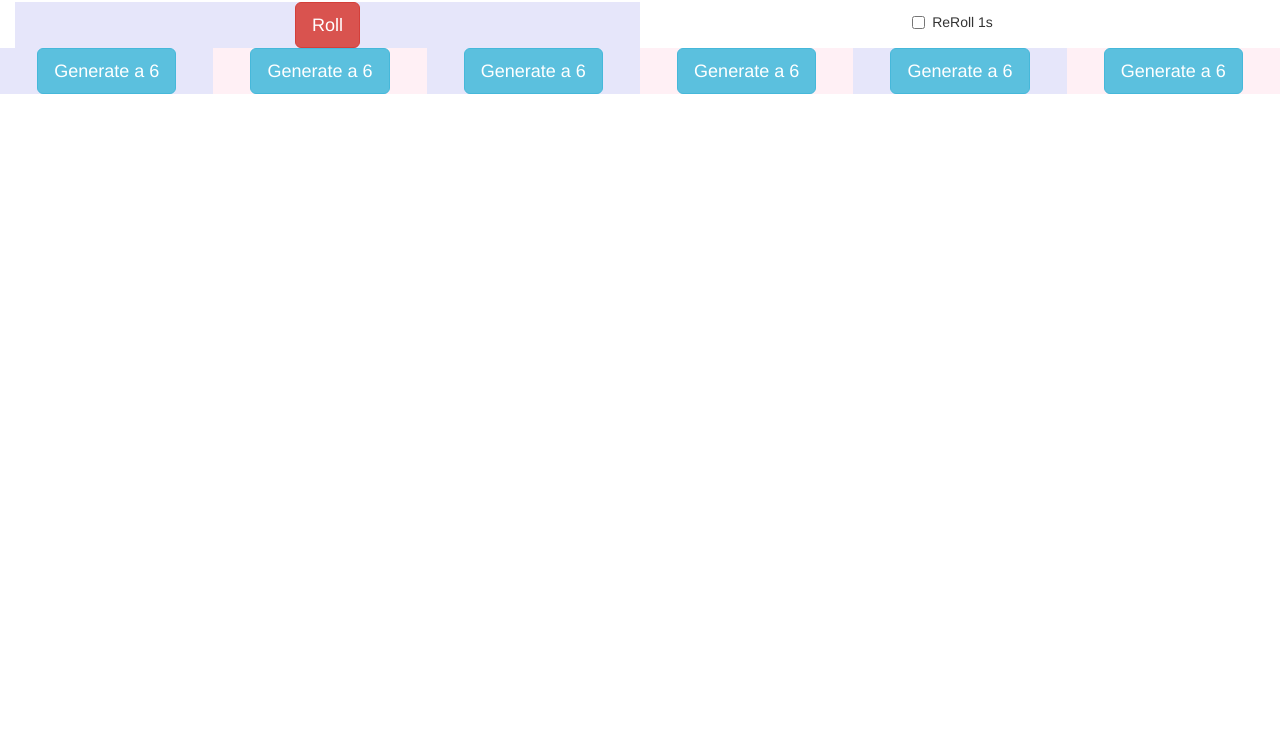
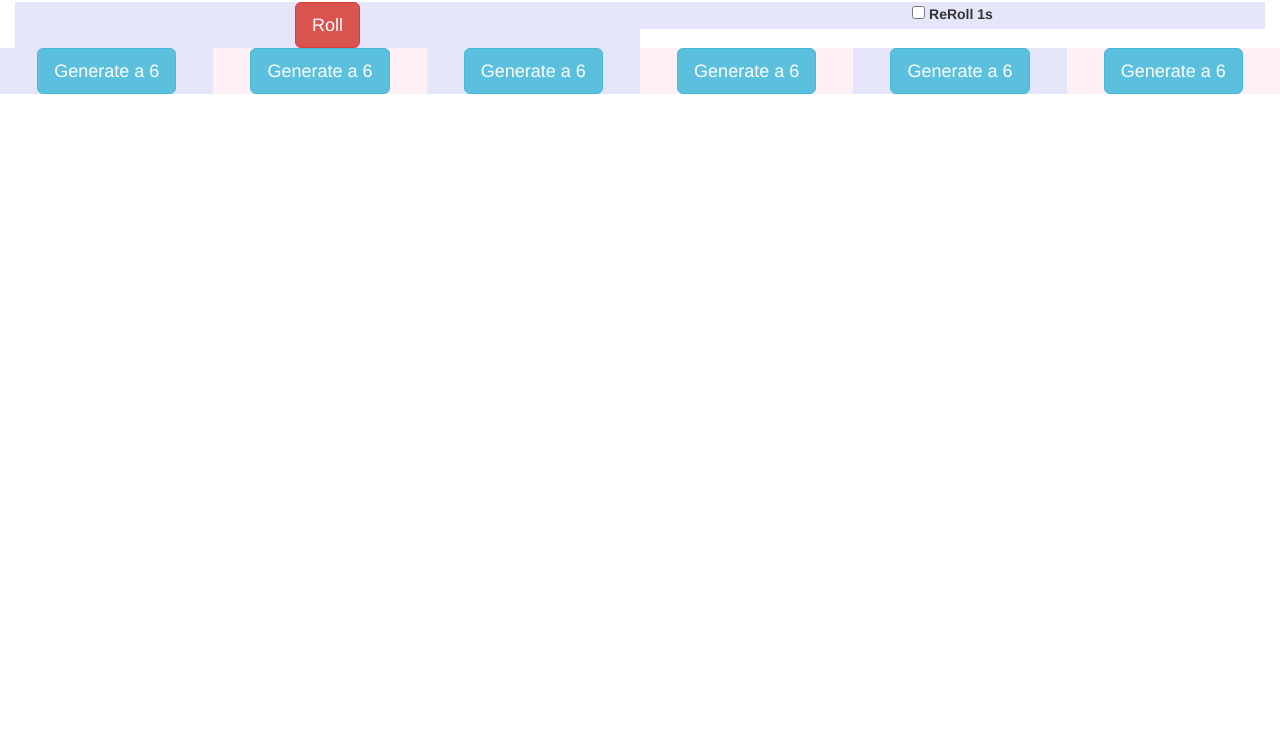
Before and after one commit to ZacBirgen/Dicey, a website: page static/index.html in a window 1280 px wide. Shown: the part 68-800 px from the top of the page. Drawn offline with nearby package versions, Linux system fonts and the light colour scheme.

Commit message:
ReRoll 1s works!!!

```diff
--- a/static/dice.js
+++ b/static/dice.js
@@ -38,7 +38,6 @@ function rerollOnes(){
     if (ones){
         ones = false;
     }else{
-        document.write(ones)//For Testing
         ones = true;
     }
 }
--- a/static/index.html
+++ b/static/index.html
@@ -19,8 +19,8 @@
                 <div class="col-sm-6 text-center" style="background-color:lavender;">
                     <button class="btn btn-danger btn-lg" id="all" onclick="rollAllDice()">Roll</button>
                 </div>
-                <div class="checkbox text-center">
-                    <label><input type="checkbox" onclick="reRollOnes()" value="">ReRoll 1s</label>
+                <div class="col-sm-6 text-center" style="background-color:lavender;">
+                    <label><input type="checkbox" id="myCheck" onclick="rerollOnes()"> ReRoll 1s</label>
                 </div>
             </div>
         </div>
@@ -47,6 +47,5 @@
             </div>
             </div>
           </div>
-
     </body>
 </html>
```
